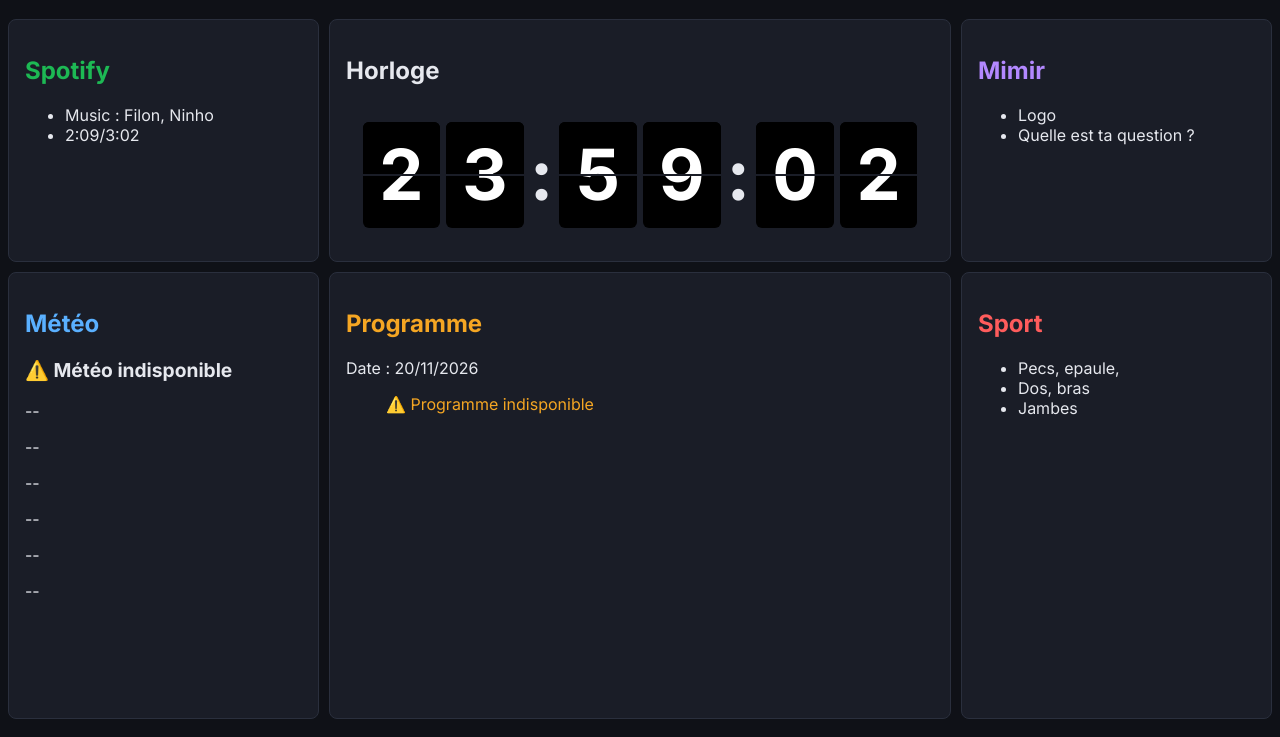
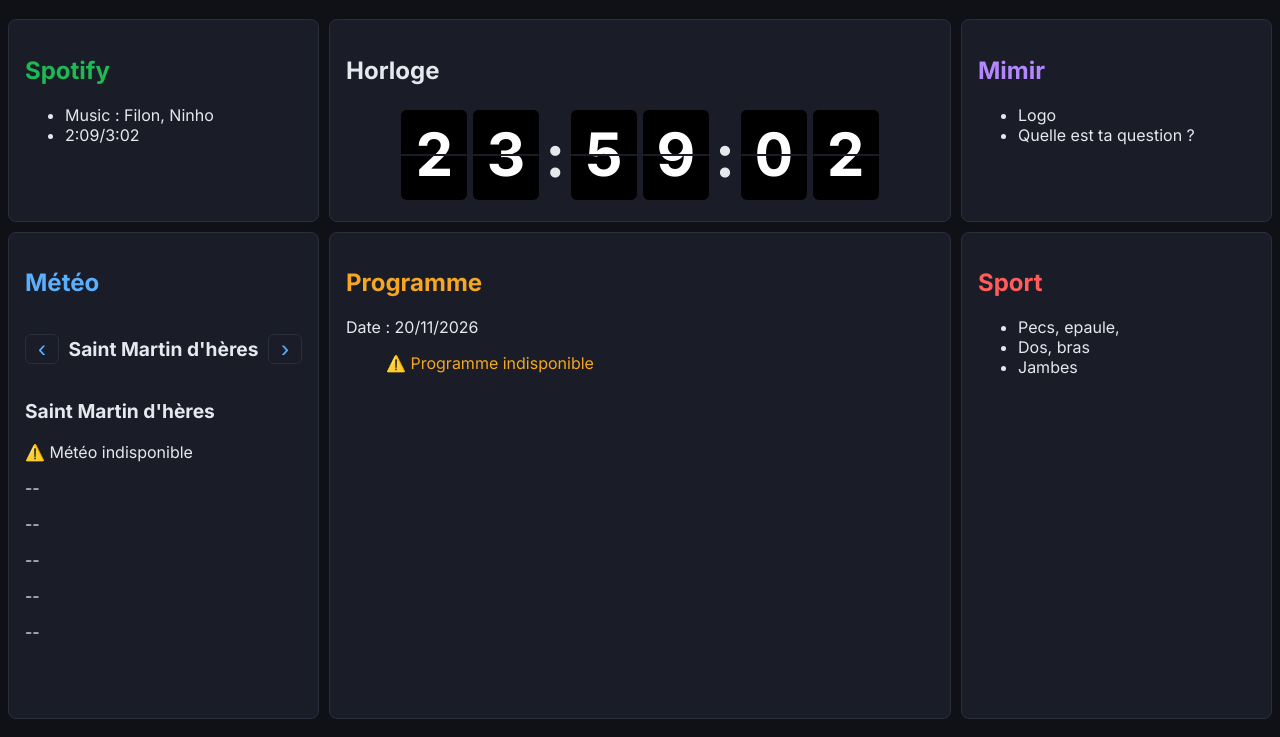
Before and after one commit to AigleLV/dashboard, a plain HTML site: page front/index.html in a window 1280 px wide. Shown: the part 63-800 px from the top of the page. Drawn offline with Linux system fonts and the light colour scheme; no server answers.

Commit message:
Météo : carrousel de 3 villes avec boutons et rotation circulaire

```diff
--- a/front/index.html
+++ b/front/index.html
@@ -36,8 +36,14 @@
 
         </section>
 
+
         <section class="meteo">
             <h2>Météo</h2>
+            <div class="meteo-carrousel">
+                <button type="button" id="meteo-precedent">‹</button>
+                <p id="meteo-ville">Saint Martin d'hères</p>
+                <button type="button" id="meteo-suivant">›</button>
+            </div>
             <p id="meteo-ville">Saint Martin d'hères</p>
             <p id="meteo-temperature">--</p>
             <p id="meteo-code">--</p>
--- a/front/js/meteo.js
+++ b/front/js/meteo.js
@@ -1,12 +1,21 @@
-const URL_METEO = "https://api.open-meteo.com/v1/forecast?latitude=45.17&longitude=5.77&daily=temperature_2m_max,temperature_2m_min,precipitation_sum,precipitation_probability_max&current=temperature_2m,weather_code,precipitation&timezone=Europe%2FParis&forecast_days=1";
+const URL_METEO = "/api/meteo";
+
+const VILLES = [
+  { id: "saint-martin", nom: "Saint-Martin-d'Hères" },
+  { id: "meribel", nom: "Méribel" },
+  { id: "val-darc", nom: "Val-d'Arc"}
+];
+
+let indexVille = 0;
 
 async function chargerMeteo() {
   try {
-    const reponse = await fetch(URL_METEO);
+    const ville = VILLES[indexVille];
+    const reponse = await fetch(`${URL_METEO}?ville=${ville.id}`);
     const donnees = await reponse.json();
 
-    const ville = document.getElementById("meteo-ville");
-    ville.textContent = "Saint Martin d'hères"
+    const elementville = document.getElementById("meteo-ville");
+    elementville.textContent = ville.nom;
 
     const elementTemperature = document.getElementById("meteo-temperature");
     elementTemperature.textContent = `Température actuelle : ${Math.round(donnees.current.temperature_2m)} °C`;
@@ -29,8 +38,8 @@ async function chargerMeteo() {
   }
   catch (error){
     console.error(error);
-    const ville = document.getElementById("meteo-ville");
-    ville.textContent = '⚠️ Météo indisponible'
+    const elementTemperature = document.getElementById("meteo-temperature");
+    elementTemperature.textContent = "⚠️ Météo indisponible";
     setTimeout(chargerMeteo, 30 * 1000);
   }
 }
@@ -59,5 +68,20 @@ function decrireMeteo(code){
     return "❓ Inconnu"
 }
 
+function villeSuivante() {
+  indexVille = (indexVille + 1) % VILLES.length;
+  chargerMeteo();
+}
+
+function villePrecedente() {
+  indexVille = (indexVille - 1 + VILLES.length) % VILLES.length;
+  chargerMeteo();
+}
+
 chargerMeteo();
-setInterval(chargerMeteo, 15*60*1000);
+setInterval(chargerMeteo, 15 * 60 * 1000);
+
+const boutonPrecedent = document.getElementById("meteo-precedent");
+const boutonSuivant = document.getElementById("meteo-suivant");
+boutonPrecedent.addEventListener("click", villePrecedente);
+boutonSuivant.addEventListener("click", villeSuivante);
--- a/front/style.css
+++ b/front/style.css
@@ -184,3 +184,19 @@ section li {
   font-weight: 700;
   font-size: 1.2em;
 }
+
+.meteo-carrousel {
+  display: flex;
+  justify-content: space-between;
+  align-items: center;
+}
+
+.meteo-carrousel button {
+  background: transparent;
+  color: var(--meteo);
+  border: 1px solid var(--bordure);
+  border-radius: 6px;
+  font-size: 1.5em;
+  padding: 0 12px;
+  cursor: pointer;
+}
```
